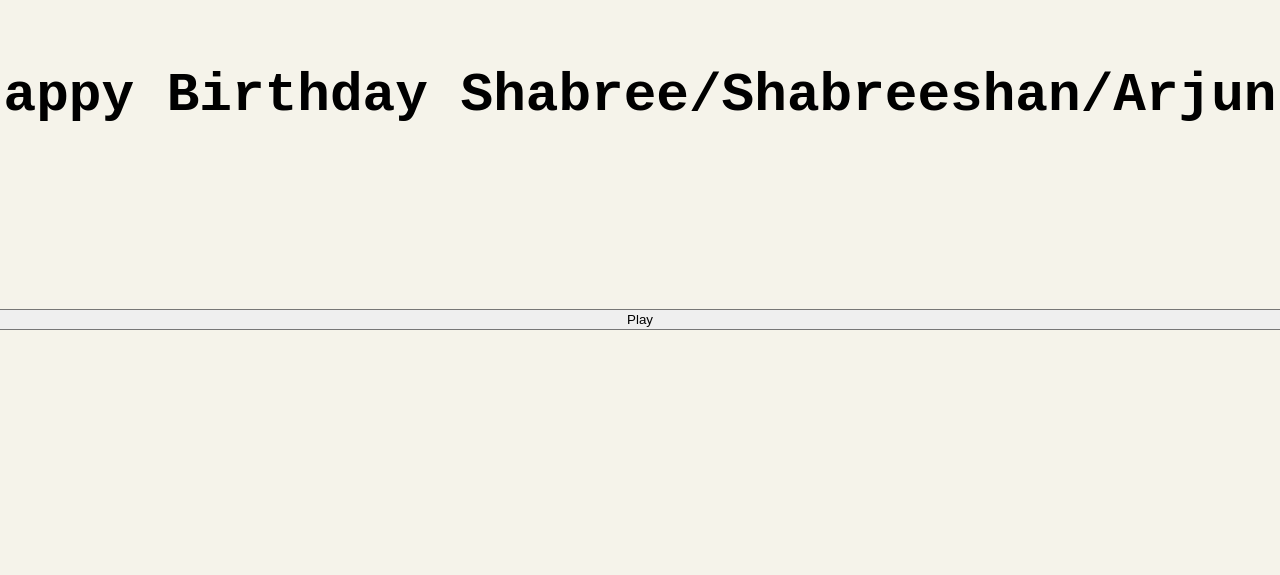
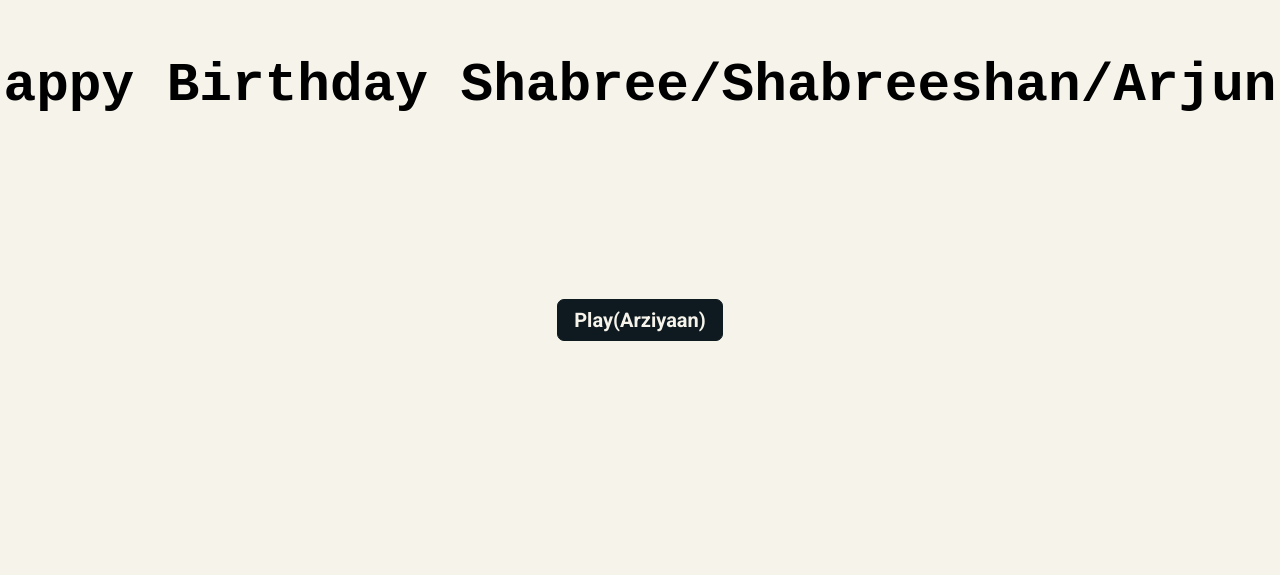
Before and after one commit to Adarshkumar03/shopping-cart, a React (Create React App) app: page / in a window 1280 px wide. Shown: the part 225-800 px from the top of the page. Built offline with nearby package versions, Linux system fonts and the light colour scheme.

Commit message:
birthday-site almo fin

```diff
--- a/src/Intro.js
+++ b/src/Intro.js
@@ -1,20 +1,15 @@
-import { useState } from "react";
-import { useEffect } from "react/cjs/react.development";
+import { useState} from "react";
 import arziyaan from "./arziyaan.mp3";
 const Intro = () => {
-   const [audio, setAudio] = useState(null);
+   const [audio] = useState(new Audio(arziyaan));
    const play = () => {
       audio.play();
    }
 
-   useEffect(()=>{
-     setAudio(new Audio(arziyaan));
-   },[]);
-
    return <section className="intro">
        <h1>Happy Birthday Shabree/Shabreeshan/Arjun!</h1>
     <p class="subtitle">Yeh rha meri taraf se gift<br/>(Made from kabadi jaisa laptop)!</p>
-    <button onClick={()=>{play()}}>Play</button>
+    <button onClick={()=>{play()}}>Play(Arziyaan)</button>
    </section>
 }
 
--- a/src/style.css
+++ b/src/style.css
@@ -34,6 +34,24 @@ section{
     place-content: center;
     text-align: center;
     background: var(--bg-color);
+}
+
+.intro button{
+    padding:0.5rem;
+    font-family: "Roboto", sans-serif;
+    font-size: 1.25rem;
+    font-weight: 700;
+    width:13vw;
+    margin:0 auto;
+    background-color: #0F1A20;
+    color: var(--bg-color);
+    border:1px solid #0F1A20;
+    border-radius: 7px;
+}
+
+.intro button:hover{
+    background-color: #064663;
+    border:1px solid #064663;
 }
 
 .intro h1{
```
